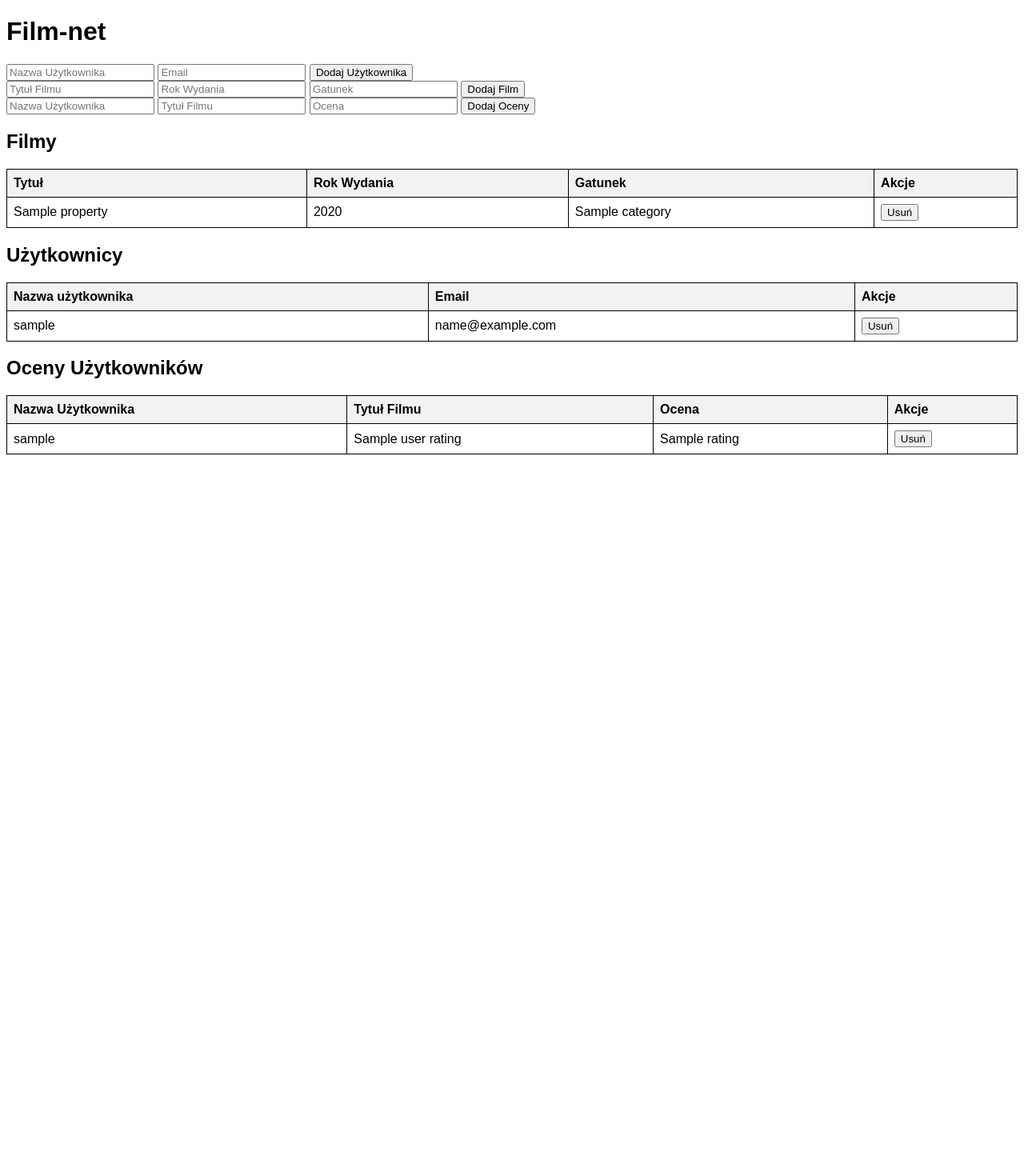
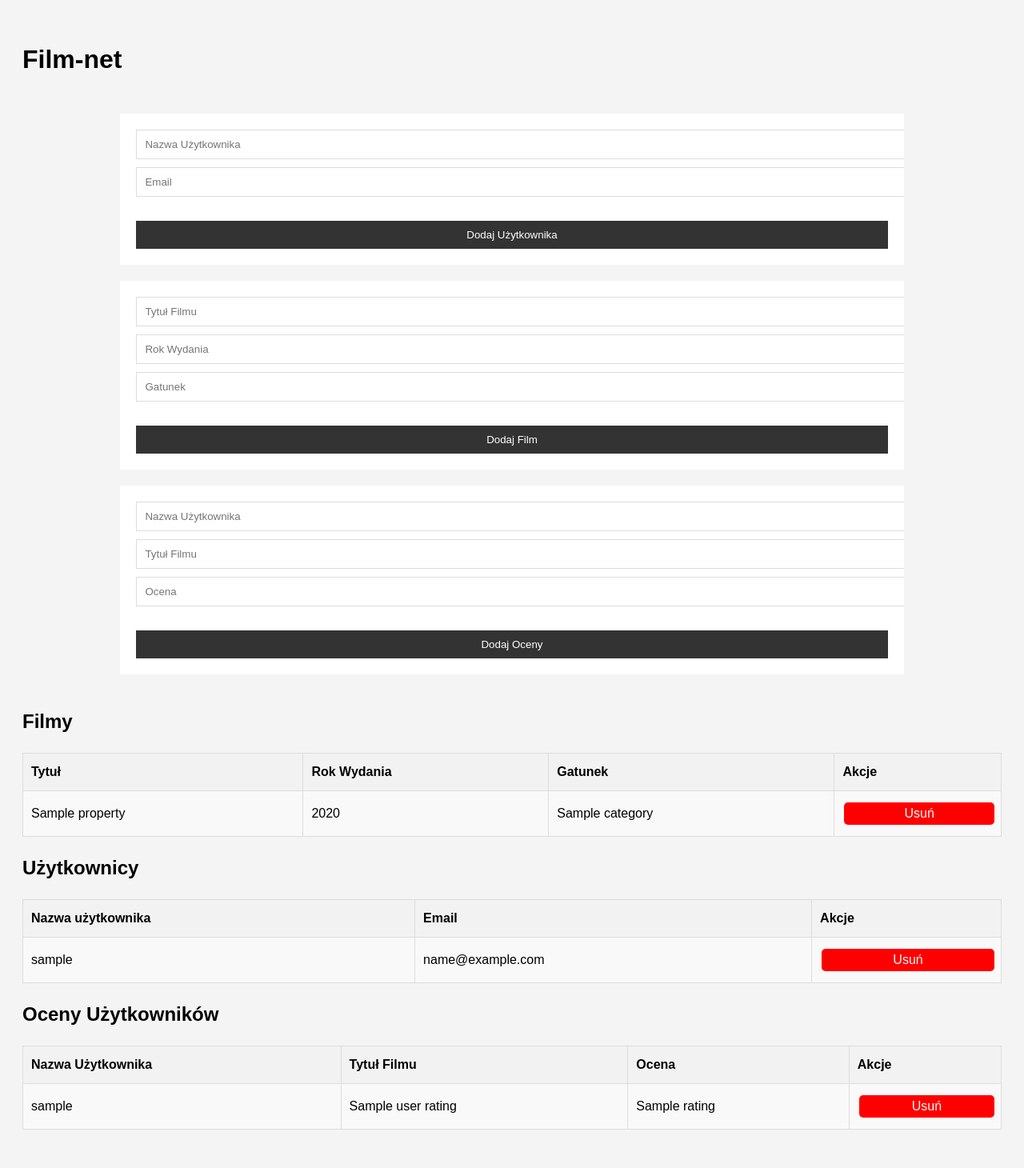
Before and after one commit to smuzka/film-net, a Node server app: template views/index.ejs in a window 1280 px wide. Shown: the whole page at 80% size. Before the commit the page ends 568 px from the top, so only its background shows below. Run offline with Node 20, Linux system fonts and the light colour scheme; the template is opened without the code that fills it: most values are stand-ins (such as "Sample title", 1, 10 or a date in 2020).

Commit message:
Add styles to forms

```diff
--- a/public/css/styles.css
+++ b/public/css/styles.css
@@ -1,5 +1,59 @@
 body {
     font-family: Arial, sans-serif;
+    background-color: #f4f4f4;
+    line-height: 1.6;
+    padding: 20px;
+}
+
+.container {
+    width: 80%;
+    margin: auto;
+    overflow: hidden;
+}
+
+header {
+    background: #333;
+    color: #fff;
+    padding: 20px;
+    text-align: center;
+}
+
+.form {
+    background: #fff;
+    padding: 20px;
+    margin: 20px 0;
+}
+
+form label {
+    display: block;
+    margin-bottom: 5px;
+}
+
+form input[type="text"],
+form input[type="email"],
+form input[type="number"],
+form input[type="password"],
+form select,
+form textarea {
+    width: 100%;
+    padding: 10px;
+    margin-bottom: 10px;
+    border: 1px solid #ddd;
+}
+
+form button {
+    display: block;
+    width: 100%;
+    padding: 10px;
+    margin-top: 20px;
+    background: #333;
+    color: white;
+    border: 0;
+    cursor: pointer;
+}
+
+form button:hover {
+    background: #444;
 }
 
 table {
@@ -19,3 +73,41 @@ th, td {
 th {
     background-color: #f2f2f2;
 }
+
+table {
+    width: 100%;
+    border-collapse: collapse;
+    margin-bottom: 20px;
+}
+
+th, td {
+    border: 1px solid #ddd;
+    padding: 10px;
+    text-align: left;
+}
+
+th {
+    background-color: #f2f2f2;
+}
+
+tr:nth-child(even) {
+    background-color: #f9f9f9;
+}
+
+.delete {
+    background-color: red;
+    color: white;
+    border: none;
+    padding: 5px 10px;
+    text-align: center;
+    text-decoration: none;
+    display: inline-block;
+    font-size: 16px;
+    margin: 4px 2px;
+    cursor: pointer;
+    border-radius: 5px;
+}
+
+.delete:hover {
+    background-color: darkred;
+}
--- a/views/index.ejs
+++ b/views/index.ejs
@@ -6,28 +6,29 @@
 </head>
 <body>
     <h1>Film-net</h1>
-
+    <div class="container">
         <!-- Formularz Użytkownika -->
-    <form action="/addUser" method="post">
+        <form action="/addUser" method="post" class="form">
             <input type="text" name="username" placeholder="Nazwa Użytkownika">
             <input type="email" name="email" placeholder="Email">
             <button type="submit">Dodaj Użytkownika</button>
         </form>
 
         <!-- Formularz Filmu -->
-    <form action="/addMovie" method="post">
+        <form action="/addMovie" method="post" class="form">
             <input type="text" name="title" placeholder="Tytuł Filmu" required>
             <input type="number" name="year" placeholder="Rok Wydania" required>
             <input type="text" name="genre" placeholder="Gatunek" required>
             <button type="submit">Dodaj Film</button>
         </form>
         <!-- Formularz Oceny -->
-    <form action="/addRating" method="post">
+        <form action="/addRating" method="post" class="form">
             <input type="text" name="username" placeholder="Nazwa Użytkownika">
             <input type="text" name="title" placeholder="Tytuł Filmu">
             <input type="number" name="rating" placeholder="Ocena">
             <button type="submit">Dodaj Oceny</button>
         </form>
+    </div>
 
     <!-- films table -->
     <h2>Filmy</h2>
@@ -46,7 +47,7 @@
                 <td>
                     <form action="/deleteMovie" method="post">
                         <input type="hidden" name="movieId" value="<%= film.id %>">
-                        <button type="submit">Usuń</button>
+                        <button type="submit" class="delete">Usuń</button>
                     </form>
                 </td>
             </tr>
@@ -68,7 +69,7 @@
                 <td>
                     <form action="/deleteUser" method="post">
                         <input type="hidden" name="userId" value="<%= user.id %>">
-                        <button type="submit">Usuń</button>
+                        <button type="submit" class="delete">Usuń</button>
                     </form>
                 </td>
             </tr>
@@ -92,7 +93,7 @@
                 <td>
                     <form action="/deleteRating" method="post">
                         <input type="hidden" name="ratingId" value="<%= rating.ratingId %>">
-                        <button type="submit">Usuń</button>
+                        <button type="submit" class="delete">Usuń</button>
                     </form>
                 </td>
             </tr>
```
Lines whose indentation alone changed are shown as unchanged.
